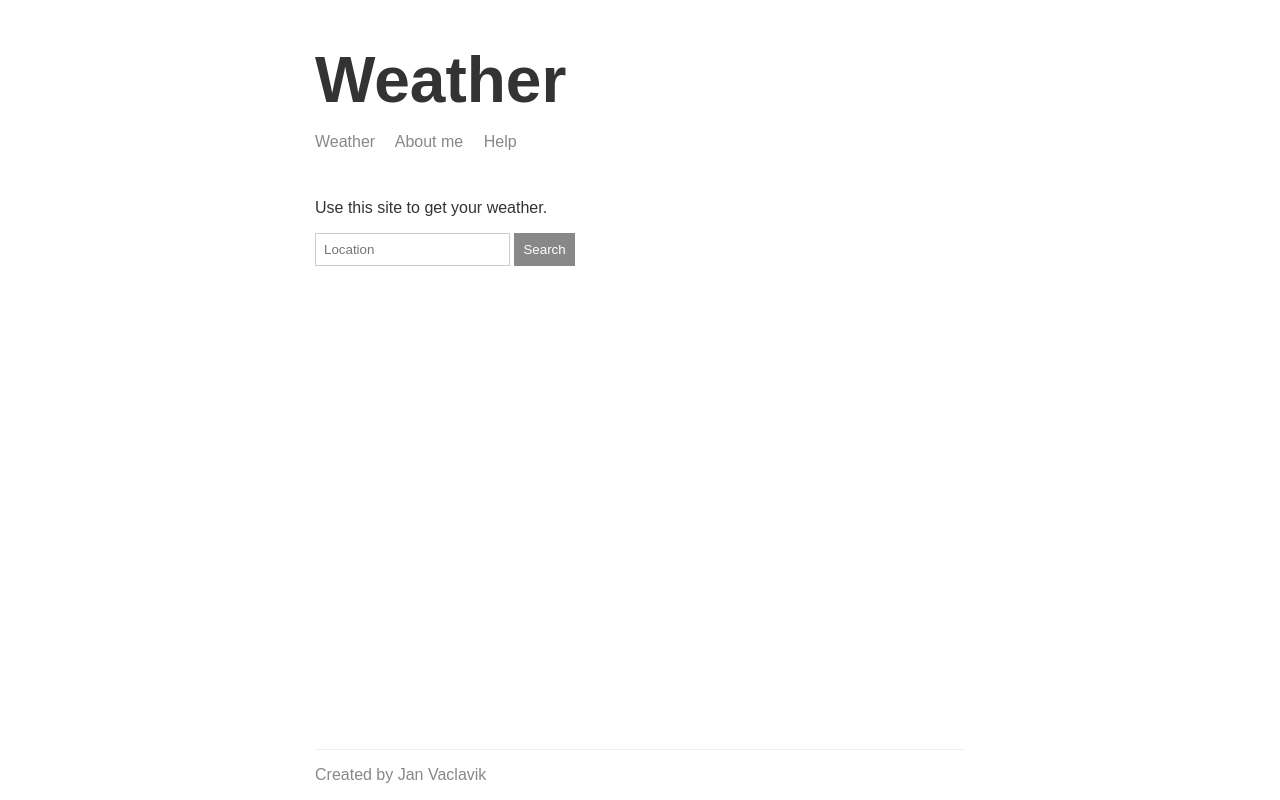
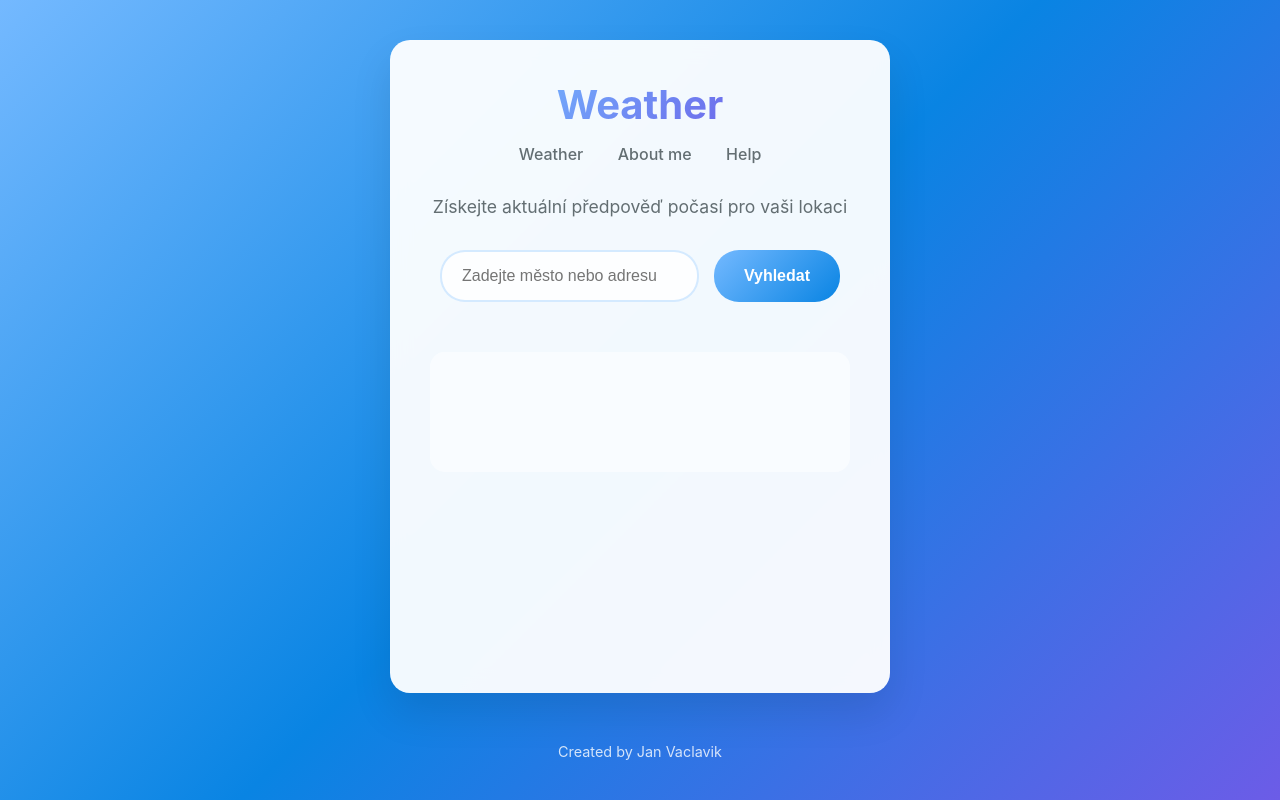
Before and after one commit to vaclja/node3-weather-website, a Node server app: page / in a window 1280 px wide. Run offline with Node 20, Linux system fonts and the light colour scheme; some libraries are stand-ins or nearby versions.

Commit message:
New styles, add about text

```diff
--- a/public/css/styles.css
+++ b/public/css/styles.css
@@ -1,53 +1,220 @@
+/* Modern Weather App Styles */
+* {
+    margin: 0;
+    padding: 0;
+    box-sizing: border-box;
+}
+
 body {
-    color: #333333;
-    font-family: Arial;
-    max-width: 650px;
-    margin: 0 auto;
-    padding: 0, 16px;
-
+    font-family: -apple-system, BlinkMacSystemFont, 'Segoe UI', Roboto, sans-serif;
+    background: linear-gradient(135deg, #74b9ff 0%, #0984e3 50%, #6c5ce7 100%);
+    min-height: 100vh;
+    color: #2d3436;
     display: flex;
     flex-direction: column;
-    min-height: 100vh;
+    align-items: center;
+    padding: 20px;
 }
-.main-content{
+
+.main-content {
+    background: rgba(255, 255, 255, 0.95);
+    backdrop-filter: blur(10px);
+    border-radius: 20px;
+    padding: 40px;
+    box-shadow: 0 20px 40px rgba(0, 0, 0, 0.1);
+    max-width: 500px;
+    width: 100%;
+    margin-top: 20px;
     flex-grow: 1;
+    display: flex;
+    flex-direction: column;
+    align-items: center;
+    text-align: center;
 }
-footer{
-    color: #888888;
-    border-top: 1px solid #eeeeee;
-    margin-top: 16px;
-    padding: 16px 0;
+
+header {
+    margin-bottom: 30px;
 }
-header{
-    margin-top: 16px;
-    margin-bottom: 48px;
+
+h1 {
+    font-size: 2.5rem;
+    font-weight: 700;
+    background: linear-gradient(135deg, #74b9ff, #6c5ce7);
+    -webkit-background-clip: text;
+    -webkit-text-fill-color: transparent;
+    background-clip: text;
+    margin-bottom: 15px;
 }
-h1{
-    font-size: 64px;
-    margin-bottom: 16px;
+
+header a {
+    color: #636e72;
+    text-decoration: none;
+    margin: 0 15px;
+    font-weight: 500;
+    transition: color 0.3s ease;
 }
-header a{
-    color: #888888;
-    margin-right: 16px;
+
+header a:hover {
+    color: #0984e3;
     text-decoration: none;
+}
 
+.weather-description {
+    color: #636e72;
+    font-size: 1.1rem;
+    margin-bottom: 30px;
+    line-height: 1.5;
 }
-header a:hover{
-    color: #888888;
-    margin-right: 16px;
-    text-decoration: underline;
+
+form {
+    display: flex;
+    gap: 15px;
+    margin-bottom: 30px;
+    width: 100%;
+    max-width: 400px;
 }
-.portret{
-    width: 250px;
+
+input {
+    flex: 1;
+    padding: 15px 20px;
+    border: 2px solid rgba(116, 185, 255, 0.3);
+    border-radius: 25px;
+    font-size: 1rem;
+    background: rgba(255, 255, 255, 0.8);
+    transition: all 0.3s ease;
+    outline: none;
 }
-input{
-    border: 1px solid #cccccc;
-    padding:8px;
+
+input:focus {
+    border-color: #74b9ff;
+    background: rgba(255, 255, 255, 1);
+    transform: translateY(-2px);
+    box-shadow: 0 8px 25px rgba(116, 185, 255, 0.3);
 }
-button{
-    cursor:pointer;
-    border:1px solid #888888;
-    background: #888888;
+
+button {
+    padding: 15px 30px;
+    background: linear-gradient(135deg, #74b9ff, #0984e3);
+    border: none;
+    border-radius: 25px;
     color: white;
-    padding: 8px;
+    font-weight: 600;
+    cursor: pointer;
+    transition: all 0.3s ease;
+    font-size: 1rem;
 }
+
+button:hover {
+    transform: translateY(-2px);
+    box-shadow: 0 8px 25px rgba(116, 185, 255, 0.4);
+    background: linear-gradient(135deg, #0984e3, #6c5ce7);
+}
+
+button:active {
+    transform: translateY(0);
+}
+
+.weather-result {
+    background: rgba(255, 255, 255, 0.6);
+    border-radius: 15px;
+    padding: 25px;
+    margin-top: 20px;
+    min-height: 120px;
+    width: 100%;
+    display: flex;
+    flex-direction: column;
+    align-items: center;
+    justify-content: center;
+    transition: all 0.3s ease;
+}
+
+.weather-result.loading {
+    background: linear-gradient(90deg, rgba(116, 185, 255, 0.1), rgba(116, 185, 255, 0.3), rgba(116, 185, 255, 0.1));
+    background-size: 200% 100%;
+    animation: shimmer 1.5s infinite;
+}
+
+@keyframes shimmer {
+    0% { background-position: -200% 0; }
+    100% { background-position: 200% 0; }
+}
+
+.weather-info {
+    display: flex;
+    align-items: center;
+    gap: 20px;
+    flex-wrap: wrap;
+    justify-content: center;
+}
+
+.weather-icon {
+    width: 64px;
+    height: 64px;
+    border-radius: 12px;
+    box-shadow: 0 4px 15px rgba(0, 0, 0, 0.1);
+}
+
+.weather-text {
+    text-align: left;
+}
+
+.location {
+    font-size: 1.2rem;
+    font-weight: 600;
+    color: #2d3436;
+    margin-bottom: 5px;
+}
+
+.forecast {
+    font-size: 1rem;
+    color: #636e72;
+    line-height: 1.4;
+}
+
+.error {
+    color: #e17055;
+    font-weight: 500;
+}
+
+footer {
+    color: rgba(255, 255, 255, 0.8);
+    margin-top: 30px;
+    padding: 20px;
+    text-align: center;
+    font-size: 0.9rem;
+}
+
+.portret {
+    width: 200px;
+    border-radius: 15px;
+    box-shadow: 0 8px 25px rgba(0, 0, 0, 0.1);
+}
+
+/* Responsive design */
+@media (max-width: 768px) {
+    body {
+        padding: 10px;
+    }
+
+    .main-content {
+        padding: 25px;
+        margin-top: 10px;
+    }
+
+    h1 {
+        font-size: 2rem;
+    }
+
+    form {
+        flex-direction: column;
+    }
+
+    .weather-info {
+        flex-direction: column;
+        text-align: center;
+    }
+
+    .weather-text {
+        text-align: center;
+    }
+}
--- a/source/app.js
+++ b/source/app.js
@@ -68,7 +68,8 @@ app.get('/weather', (req,res) =>{
                 forecast:forecastData.current.condition.text,
                 temperature: forecastData.current.temp_c,
                 location,
-                address:req.query.address
+                address:req.query.address,
+                icon: forecastData.current.condition.icon
             })
         })
     })
--- a/templates/views/about.hbs
+++ b/templates/views/about.hbs
@@ -8,6 +8,7 @@
     <body>
         <div class="main-content">
         {{> header}}
+        <p>This site was created by Jan Vaclavik. It uses data from mapbox.com and weatherapi.com.</p>
         <img class ="portret" src="/img/me.jpg" alt="About Us">
         </div>
         {{> footer}}
--- a/templates/views/index.hbs
+++ b/templates/views/index.hbs
@@ -8,14 +8,17 @@
     <body>
         <div class="main-content">
             {{> header }}
-            <p>Use this site to get your weather.</p>
+            <p class="weather-description">Získejte aktuální předpověď počasí pro vaši lokaci</p>
 
             <form>
-                <input placeholder="Location">
-                <button>Search</button>
+                <input placeholder="Zadejte město nebo adresu" id="location-input">
+                <button type="submit">Vyhledat</button>
             </form>
-            <p id="message-1"></p>
-            <p id="message-2"></p>
+
+            <div class="weather-result" id="weather-result">
+                <p id="message-1"></p>
+                <div id="message-2"></div>
+            </div>
         </div>
         {{> footer}}
 
```
Also changed, not shown: public/js/app.js.
